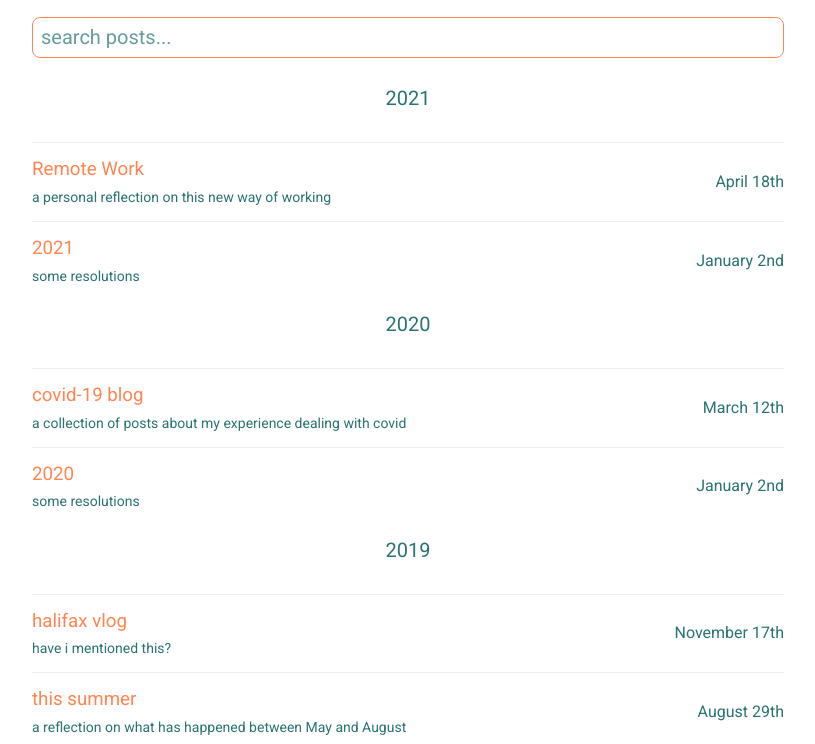
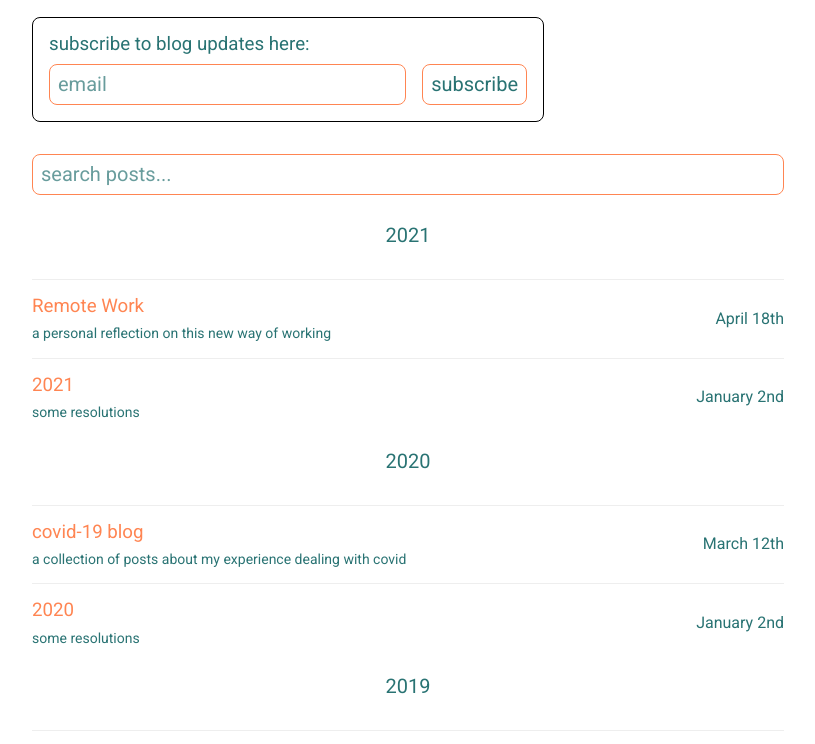
Before and after one commit to iamkahvi/gatsby-blog, a Gatsby site: page / in a window 1280 px wide. Shown: the part 262-1006 px from the top of the page, without its empty margins (232-1047 px from the left). Built offline with nearby package versions, Linux system fonts and the light colour scheme; Gatsby itself is replaced by a stand-in of ours.

Commit message:
Adding email subscribe input (#11)
* adding fetch button for testing

* updating input box for email

* formatting css, updating input form

* slightly better error messages

* updating

* shouldn't do requests to mailchimp api on the client side

* Updating branch

* Updating styling and adding loading state

* Deleting unused files

* using env variable for url

* PR comments and upadting deps

* Moving email subscription to homepage

```diff
--- a/package.json
+++ b/package.json
@@ -10,6 +10,7 @@
     "@contentful/rich-text-html-renderer": "^14.1.2",
     "@types/react": "^16.9.35",
     "@types/react-helmet": "^6.0.0",
+    "axios": "^0.21.1",
     "contentful-management": "^7.5.1",
     "dotenv": "^8.2.0",
     "gatsby": "^3.4.1",
@@ -35,12 +36,12 @@
     "typeface-montserrat": "0.0.54"
   },
   "devDependencies": {
+    "property-expr": ">=2.0.3",
     "@babel/core": "^7.13.8",
     "@babel/eslint-parser": "^7.13.8",
     "@babel/eslint-plugin": "^7.13.0",
     "@typescript-eslint/eslint-plugin": "^4.14.2",
     "@typescript-eslint/parser": "^4.22.0",
-    "axios": ">=0.21.1",
     "babel-eslint": "^10.1.0",
     "eslint": "^7.25.0",
     "eslint-config-google": "^0.14.0",
--- /dev/null
+++ b/src/components/emailInput.tsx
@@ -0,0 +1,48 @@
+import React, { useState } from "react";
+
+interface Props {
+  handleInput: (value: any, setLoading: any) => Promise<void>;
+}
+
+export default function EmailInput({ handleInput }: Props) {
+  const [value, updateValue] = useState("");
+  const [isLoading, setLoading] = useState(false);
+
+  const handleSubmit = async e => {
+    e.preventDefault();
+    document.querySelector("#email-input").blur();
+    if (value === "") {
+      alert("You can't submit a blank email");
+      return;
+    }
+    handleInput(value, setLoading);
+    updateValue("");
+  };
+
+  const handleChange = e => {
+    updateValue(e.target.value);
+  };
+
+  return (
+    <>
+      <form onSubmit={handleSubmit}>
+        <div className="flex">
+          <input
+            type="email"
+            placeholder="email"
+            value={value}
+            onChange={handleChange}
+            className="roboto f4 normal mr3 ba br3 pa2"
+            id="email-input"
+          ></input>
+          <button
+            className="roboto w4 f4 normal ba br3 pa2 flex items-center justify-center"
+            type="submit"
+          >
+            {isLoading ? <div id="loading"></div> : "subscribe"}
+          </button>
+        </div>
+      </form>
+    </>
+  );
+}
--- /dev/null
+++ b/src/components/index.ts
@@ -0,0 +1,4 @@
+export { default as EmailInput } from "./emailInput";
+export { default as Layout } from "./layout";
+export { default as SearchBar } from "./searchBar";
+export { default as SEO } from "./seo";
--- a/src/pages/book-shelf.tsx
+++ b/src/pages/book-shelf.tsx
@@ -1,9 +1,7 @@
 import React, { useState } from "react";
 import { documentToHtmlString } from "@contentful/rich-text-html-renderer";
 import { graphql } from "gatsby";
-import Layout from "../components/layout";
-import SEO from "../components/seo";
-import SearchBar from "../components/searchBar";
+import { Layout, SEO, SearchBar } from "../components";
 import { BookShelfProps, BookEdge } from "../types/types";
 
 const yearKey = {
--- a/src/pages/index.tsx
+++ b/src/pages/index.tsx
@@ -1,9 +1,8 @@
 import React, { useState } from "react";
 import { Link, graphql, navigate } from "gatsby";
+import axios from "axios";
 
-import Layout from "../components/layout";
-import SearchBar from "../components/searchBar";
-import SEO from "../components/seo";
+import { Layout, SearchBar, SEO, EmailInput } from "../components";
 import { IndexProps, PostEdge } from "../types/types";
 
 const BlogIndex = ({ data, location }: IndexProps) => {
@@ -12,6 +11,26 @@
   const siteTitle = data.site.siteMetadata.title;
   const posts = data.allMarkdownRemark.edges;
   const description = data.site.siteMetadata.description;
+
+  const addEmail = async (value, setLoading) => {
+    setLoading(true);
+
+    const emailAPIURL = process.env.GATSBY_EMAIL_SERVICE_URL;
+    const body = { email: value };
+    const config = { timeout: 2500 };
+
+    try {
+      const res = await axios.post(emailAPIURL, body, config);
+      setLoading(false);
+
+      // Assuming two people don't subscribe on the same device
+      localStorage.setItem("isSubscribed", "true");
+      alert(res.data.title);
+    } catch (error) {
+      setLoading(false);
+      alert(error?.response?.data?.title);
+    }
+  };
 
   const handleSearch = e => {
     setSearch(e.target.value);
@@ -74,6 +93,12 @@
       >
         📚 →
       </Link>
+      {!localStorage.getItem("isSubscribed") && (
+        <div className="ba-ns pa3-ns mb4 mw6 br3">
+          <h3 className="mb2">subscribe to blog updates here:</h3>
+          <EmailInput handleInput={addEmail} />
+        </div>
+      )}
       <SearchBar
         handleSearch={handleSearch}
         placeholderText="search posts..."
--- a/src/styles/style.scss
+++ b/src/styles/style.scss
@@ -201,9 +201,60 @@
   box-sizing: border-box;
   -webkit-appearance: none;
   box-shadow: none;
+  line-height: normal;
   &:focus {
     box-shadow: 0 0 0 1px $c-accent__blue;
   }
+}
+
+button {
+  font-family: Helvetica, sans-serif;
+  color: $c-base__02;
+  padding: 5px;
+  background: none;
+  border: 1px solid $c-base__02;
+  outline: none;
+  border-color: $c-accent__blue;
+  box-shadow: none;
+  transition: background 0.2s;
+
+  &:active {
+    box-shadow: 0 0 0 1px $c-accent__blue;
+  }
+  &:hover {
+    background-color: rgba(255, 134, 82, 0.25);
+  }
+}
+
+#loading {
+  display: inline-block;
+  width: 20px;
+  height: 20px;
+  border: 1.5px solid $c-accent__darkblue;
+  border-radius: 50%;
+  border-top-color: rgba(255, 255, 255, 0);
+  animation: spin 1s ease-in-out infinite;
+  -webkit-animation: spin 1s ease-in-out infinite;
+}
+
+@keyframes spin {
+  to {
+    -webkit-transform: rotate(360deg);
+  }
+}
+
+@-webkit-keyframes spin {
+  to {
+    -webkit-transform: rotate(360deg);
+  }
+}
+
+input:hover {
+  border-color: $c-accent__blue;
+}
+
+input::placeholder {
+  color: $c-accent__blue;
 }
 
 input.sticky {
```
